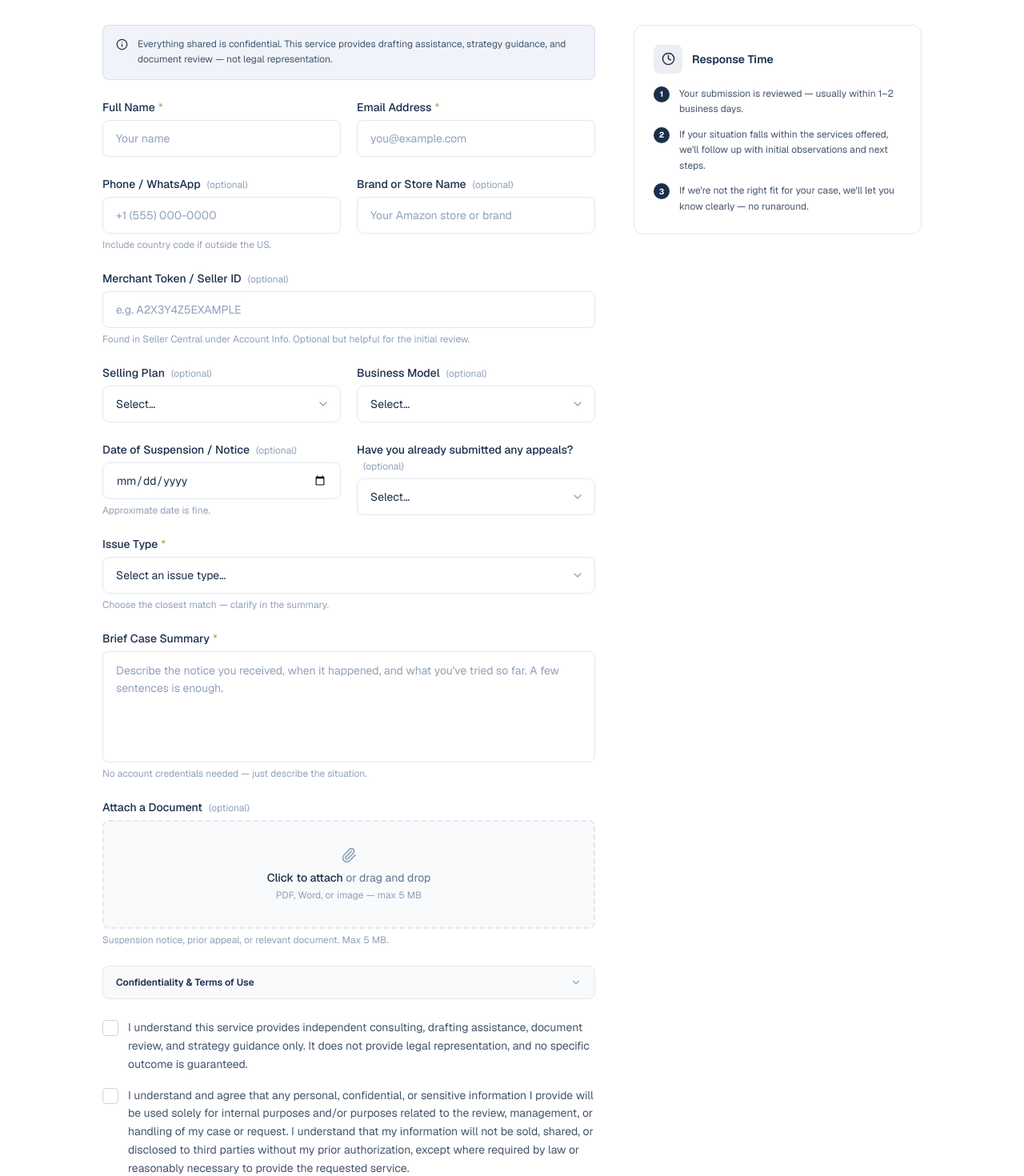
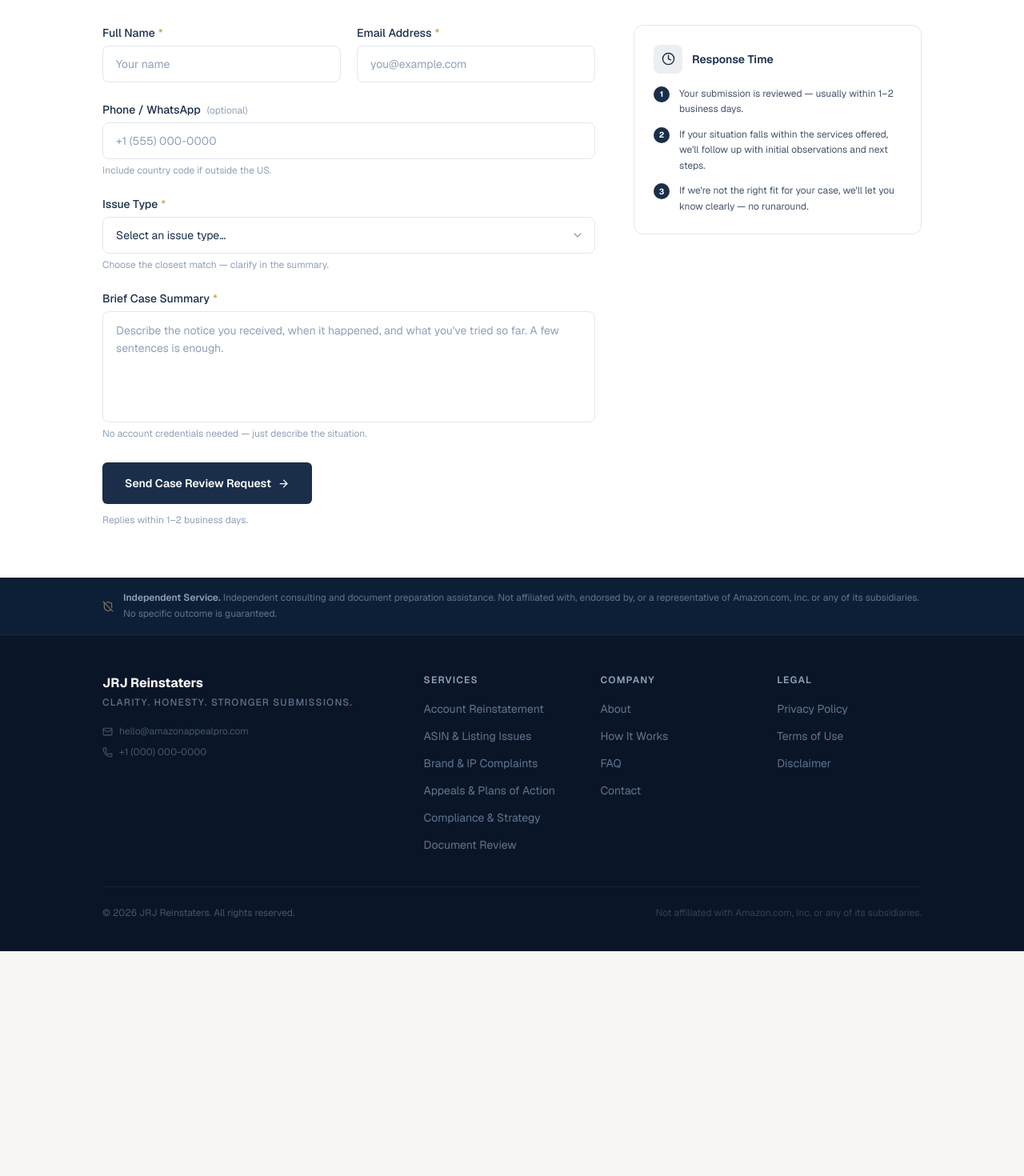
Before and after one commit to jlayestas/amazon_appeal, a Next.js app: page /en/contact in a window 1280 px wide. Shown: the part 440-1910 px from the top of the page at 80% size. After the commit the page ends 1629 px from the top, so only its background shows below. Built offline with nearby package versions, Linux system fonts and the light colour scheme.

Commit message:
Simplify contact form fields

```diff
--- a/src/app/[locale]/contact/page.tsx
+++ b/src/app/[locale]/contact/page.tsx
@@ -44,13 +44,9 @@ export default async function ContactPage({ params }: PageProps) {
       <section className="bg-white px-5 py-16">
         <div className="mx-auto grid max-w-5xl gap-12 lg:grid-cols-[1fr_360px]">
           <ContactForm
-            formNote={cp.formNote}
             form={cp.form}
             validation={cp.validation}
             issueTypes={cp.issueTypes}
-            sellingPlanOptions={cp.sellingPlanOptions}
-            businessModelOptions={cp.businessModelOptions}
-            priorAppealsOptions={cp.priorAppealsOptions}
             success={cp.success}
             afterSubmit={cp.afterSubmit}
           />
--- a/src/components/sections/ContactForm.tsx
+++ b/src/components/sections/ContactForm.tsx
@@ -1,13 +1,11 @@
 "use client";
 
 import { useState } from "react";
-import { ArrowRight, CheckCircle, Loader2, Info, ChevronDown, ChevronUp } from "lucide-react";
+import { ArrowRight, CheckCircle, Loader2 } from "lucide-react";
 import { Label, FieldError, FieldHint } from "@/components/ui/FormField";
 import { Input } from "@/components/ui/Input";
 import { Select } from "@/components/ui/Select";
 import { Textarea } from "@/components/ui/Textarea";
-import { Checkbox } from "@/components/ui/Checkbox";
-import { FileUpload } from "@/components/ui/FileUpload";
 
 const FORMSUBMIT_ENDPOINT = "https://formsubmit.co/ajax/jlayestas@gmail.com";
 
@@ -24,31 +22,11 @@ interface FormStrings {
   phoneLabel: string;
   phonePlaceholder: string;
   phoneHint: string;
-  companyLabel: string;
-  companyPlaceholder: string;
-  merchantIdLabel: string;
-  merchantIdPlaceholder: string;
-  merchantIdHint: string;
-  sellingPlanLabel: string;
-  businessModelLabel: string;
-  suspensionDateLabel: string;
-  suspensionDateHint: string;
-  priorAppealsLabel: string;
   issueTypeLabel: string;
   issueTypeHint: string;
   summaryLabel: string;
   summaryPlaceholder: string;
   summaryHint: string;
-  fileLabel: string;
-  fileHint: string;
-  termsTitle: string;
-  termsBody: string;
-  termsReadLabel: string;
-  termsCollapseLabel: string;
-  consentServiceText: string;
-  consentDataText: string;
-  honestyHeadline: string;
-  honestyBody: string;
   submitButton: string;
   submitting: string;
   repliesNote: string;
@@ -63,8 +41,6 @@ interface ValidationStrings {
   issueTypeRequired: string;
   summaryRequired: string;
   summaryTooShort: string;
-  consentServiceRequired: string;
-  consentDataRequired: string;
 }
 
 interface SuccessStrings {
@@ -79,13 +55,9 @@ interface AfterSubmitStrings {
 }
 
 interface ContactFormProps {
-  formNote: string;
   form: FormStrings;
   validation: ValidationStrings;
   issueTypes: readonly IssueTypeOption[];
-  sellingPlanOptions: readonly IssueTypeOption[];
-  businessModelOptions: readonly IssueTypeOption[];
-  priorAppealsOptions: readonly IssueTypeOption[];
   success: SuccessStrings;
   afterSubmit: AfterSubmitStrings;
 }
@@ -94,17 +66,8 @@ interface FormValues {
   name: string;
   email: string;
   phone: string;
-  company: string;
-  merchantId: string;
-  sellingPlan: string;
-  businessModel: string;
-  suspensionDate: string;
-  priorAppeals: string;
   issueType: string;
   summary: string;
-  file: File | null;
-  consentService: boolean;
-  consentData: boolean;
 }
 
 interface FormErrors {
@@ -112,14 +75,14 @@ interface FormErrors {
   email?: string;
   issueType?: string;
   summary?: string;
-  consentService?: string;
-  consentData?: string;
 }
 
 const INITIAL: FormValues = {
-  name: "", email: "", phone: "", company: "", merchantId: "",
-  sellingPlan: "", businessModel: "", suspensionDate: "", priorAppeals: "",
-  issueType: "", summary: "", file: null, consentService: false, consentData: false,
+  name: "",
+  email: "",
+  phone: "",
+  issueType: "",
+  summary: "",
 };
 
 function SuccessState({ success, afterSubmit }: { success: SuccessStrings; afterSubmit: AfterSubmitStrings }) {
@@ -158,13 +121,9 @@ function SuccessState({ success, afterSubmit }: { success: SuccessStrings; after
 }
 
 export function ContactForm({
-  formNote,
   form,
   validation,
   issueTypes,
-  sellingPlanOptions,
-  businessModelOptions,
-  priorAppealsOptions,
   success,
   afterSubmit,
 }: ContactFormProps) {
@@ -172,7 +131,6 @@ export function ContactForm({
   const [errors, setErrors] = useState<FormErrors>({});
   const [touched, setTouched] = useState<Partial<Record<keyof FormValues, boolean>>>({});
   const [status, setStatus] = useState<"idle" | "submitting" | "success" | "error">("idle");
-  const [termsExpanded, setTermsExpanded] = useState(false);
   // Honeypot — should stay empty; if a bot fills it we silently drop the submission
   const [honeypot, setHoneypot] = useState("");
 
@@ -187,11 +145,9 @@ export function ContactForm({
     if (!vals.issueType) errs.issueType = validation.issueTypeRequired;
     if (!vals.summary.trim()) {
       errs.summary = validation.summaryRequired;
-    } else if (vals.summary.trim().length < 100) {
+    } else if (vals.summary.trim().length < 30) {
       errs.summary = validation.summaryTooShort;
     }
-    if (!vals.consentService) errs.consentService = validation.consentServiceRequired;
-    if (!vals.consentData) errs.consentData = validation.consentDataRequired;
     return errs;
   }
 
@@ -233,15 +189,8 @@ export function ContactForm({
       data.append("name", values.name);
       data.append("email", values.email);
       if (values.phone) data.append("phone", values.phone);
-      if (values.company) data.append("company", values.company);
-      if (values.merchantId) data.append("merchant_id", values.merchantId);
-      if (values.sellingPlan) data.append("selling_plan", values.sellingPlan);
-      if (values.businessModel) data.append("business_model", values.businessModel);
-      if (values.suspensionDate) data.append("suspension_date", values.suspensionDate);
-      if (values.priorAppeals) data.append("prior_appeals", values.priorAppeals);
       data.append("issue_type", values.issueType);
       data.append("message", values.summary);
-      if (values.file) data.append("attachment", values.file);
 
       // FormSubmit configuration fields
       data.append("_subject", "New Case Review Request — JRJ Reinstaters");
@@ -284,15 +233,6 @@ export function ContactForm({
         aria-hidden="true"
       />
 
-      {/* Service note */}
-      <div
-        role="note"
-        className="flex items-start gap-3 rounded-lg border border-[#1a2e4a]/10 bg-[#f0f4fa] px-4 py-3.5"
-      >
-        <Info size={15} className="mt-0.5 shrink-0 text-[#1a2e4a]" aria-hidden="true" />
-        <p className="text-xs leading-relaxed text-slate-600">{formNote}</p>
-      </div>
-
       {/* Name + Email */}
       <div className="grid gap-5 sm:grid-cols-2">
         <div>
@@ -331,8 +271,6 @@ export function ContactForm({
         </div>
       </div>
 
-      {/* Phone + Company */}
-      <div className="grid gap-5 sm:grid-cols-2">
       <div>
         <Label htmlFor="phone" optional>{form.phoneLabel}</Label>
         <Input
@@ -346,85 +284,6 @@ export function ContactForm({
           autoComplete="tel"
         />
         <FieldHint id="phone-hint">{form.phoneHint}</FieldHint>
-        </div>
-        <div>
-          <Label htmlFor="company" optional>{form.companyLabel}</Label>
-          <Input
-            id="company"
-            name="company"
-            type="text"
-            placeholder={form.companyPlaceholder}
-            value={values.company}
-            onChange={(e) => set("company", e.target.value)}
-            autoComplete="organization"
-          />
-        </div>
-      </div>
-
-      {/* Merchant ID */}
-      <div>
-        <Label htmlFor="merchantId" optional>{form.merchantIdLabel}</Label>
-        <Input
-          id="merchantId"
-          name="merchant_id"
-          type="text"
-          placeholder={form.merchantIdPlaceholder}
-          value={values.merchantId}
-          onChange={(e) => set("merchantId", e.target.value)}
-          aria-describedby="merchantId-hint"
-          autoComplete="off"
-        />
-        <FieldHint id="merchantId-hint">{form.merchantIdHint}</FieldHint>
-      </div>
-
-      {/* Selling Plan + Business Model */}
-      <div className="grid gap-5 sm:grid-cols-2">
-        <div>
-          <Label htmlFor="sellingPlan" optional>{form.sellingPlanLabel}</Label>
-          <Select
-            id="sellingPlan"
-            name="selling_plan"
-            options={sellingPlanOptions as { value: string; label: string }[]}
-            value={values.sellingPlan}
-            onChange={(e) => set("sellingPlan", e.target.value)}
-          />
-        </div>
-        <div>
-          <Label htmlFor="businessModel" optional>{form.businessModelLabel}</Label>
-          <Select
-            id="businessModel"
-            name="business_model"
-            options={businessModelOptions as { value: string; label: string }[]}
-            value={values.businessModel}
-            onChange={(e) => set("businessModel", e.target.value)}
-          />
-        </div>
-      </div>
-
-      {/* Suspension Date + Prior Appeals */}
-      <div className="grid gap-5 sm:grid-cols-2">
-        <div>
-          <Label htmlFor="suspensionDate" optional>{form.suspensionDateLabel}</Label>
-          <Input
-            id="suspensionDate"
-            name="suspension_date"
-            type="date"
-            value={values.suspensionDate}
-            onChange={(e) => set("suspensionDate", e.target.value)}
-            aria-describedby="suspensionDate-hint"
-          />
-          <FieldHint id="suspensionDate-hint">{form.suspensionDateHint}</FieldHint>
-        </div>
-        <div>
-          <Label htmlFor="priorAppeals" optional>{form.priorAppealsLabel}</Label>
-          <Select
-            id="priorAppeals"
-            name="prior_appeals"
-            options={priorAppealsOptions as { value: string; label: string }[]}
-            value={values.priorAppeals}
-            onChange={(e) => set("priorAppeals", e.target.value)}
-          />
-        </div>
       </div>
 
       {/* Issue Type */}
@@ -472,66 +331,6 @@ export function ContactForm({
         }
       </div>
 
-      {/* File */}
-      <div>
-        <Label htmlFor="file" optional>{form.fileLabel}</Label>
-        <FileUpload id="file" onChange={(f) => set("file", f)} />
-        <FieldHint>{form.fileHint}</FieldHint>
-      </div>
-
-      {/* Terms & Confidentiality */}
-      <div className="rounded-lg border border-slate-200 bg-slate-50">
-        <button
-          type="button"
-          onClick={() => setTermsExpanded((v) => !v)}
-          className="flex w-full items-center justify-between px-4 py-3 text-left"
-          aria-expanded={termsExpanded}
-        >
-          <span className="text-xs font-semibold text-[#1a2e4a]">{form.termsTitle}</span>
-          {termsExpanded
-            ? <ChevronUp size={14} className="shrink-0 text-slate-400" aria-hidden="true" />
-            : <ChevronDown size={14} className="shrink-0 text-slate-400" aria-hidden="true" />
-          }
-        </button>
-        {termsExpanded && (
-          <div className="border-t border-slate-200 px-4 pb-4 pt-3">
-            <p className="whitespace-pre-line text-xs leading-relaxed text-slate-600">{form.termsBody}</p>
-          </div>
-        )}
-      </div>
-
-      {/* Consent checkboxes */}
-      <div className="space-y-4">
-        <div>
-          <Checkbox
-            id="consentService"
-            checked={values.consentService}
-            onChange={(v) => set("consentService", v)}
-            error={!!(touched.consentService && errors.consentService)}
-          >
-            {form.consentServiceText}
-          </Checkbox>
-          {touched.consentService && <FieldError id="consentService-error" message={errors.consentService} />}
-        </div>
-        <div>
-          <Checkbox
-            id="consentData"
-            checked={values.consentData}
-            onChange={(v) => set("consentData", v)}
-            error={!!(touched.consentData && errors.consentData)}
-          >
-            {form.consentDataText}
-          </Checkbox>
-          {touched.consentData && <FieldError id="consentData-error" message={errors.consentData} />}
-        </div>
-      </div>
-
-      {/* Honesty note */}
-      <div className="rounded-lg border border-[#1a2e4a]/15 bg-[#1a2e4a]/5 px-5 py-4">
-        <p className="mb-1 text-sm font-semibold text-[#1a2e4a]">{form.honestyHeadline}</p>
-        <p className="text-xs leading-relaxed text-slate-600">{form.honestyBody}</p>
-      </div>
-
       {/* Network error notice */}
       {status === "error" && (
         <p role="alert" className="rounded-lg border border-red-200 bg-red-50 px-4 py-3 text-xs text-red-700">
--- a/src/messages/en.ts
+++ b/src/messages/en.ts
@@ -475,7 +475,7 @@ export const messages = {
       emailInvalid: "Please enter a valid email address.",
       issueTypeRequired: "Please select an issue type.",
       summaryRequired: "A brief case summary is required.",
-      summaryTooShort: "Please provide a bit more detail (at least 100 characters).",
+      summaryTooShort: "Please provide a bit more detail (at least 30 characters).",
       consentServiceRequired: "Please confirm you understand the scope of this service before submitting.",
       consentDataRequired: "Please confirm you agree to the data use terms before submitting.",
     },
--- a/src/messages/es.ts
+++ b/src/messages/es.ts
@@ -475,7 +475,7 @@ export const messages = {
       emailInvalid: "Por favor ingresa una dirección de correo válida.",
       issueTypeRequired: "Por favor selecciona un tipo de problema.",
       summaryRequired: "Un resumen breve del caso es requerido.",
-      summaryTooShort: "Por favor proporciona un poco más de detalle (mínimo 100 caracteres).",
+      summaryTooShort: "Por favor proporciona un poco más de detalle (mínimo 30 caracteres).",
       consentServiceRequired: "Por favor confirma que entiendes el alcance del servicio antes de enviar.",
       consentDataRequired: "Por favor confirma que aceptas los términos de uso de datos antes de enviar.",
     },
```
Lines whose indentation alone changed are shown as unchanged.
